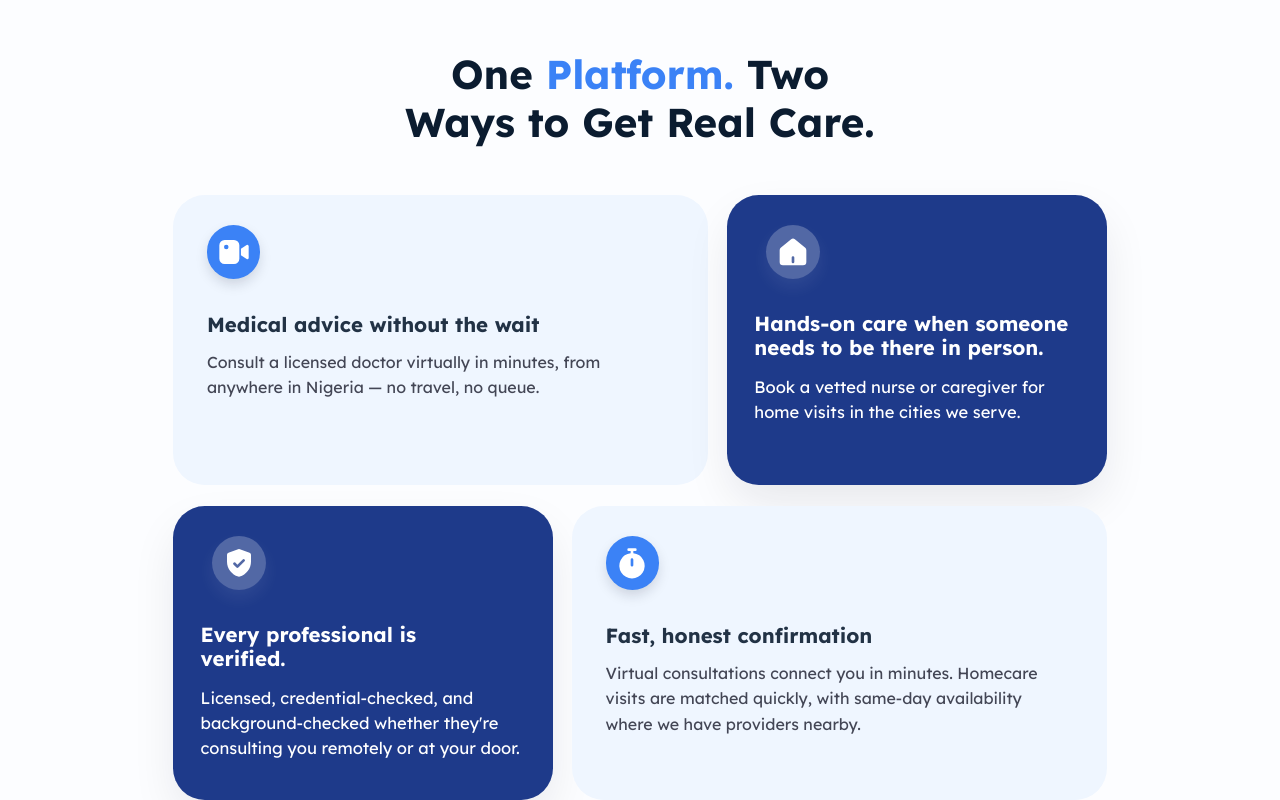
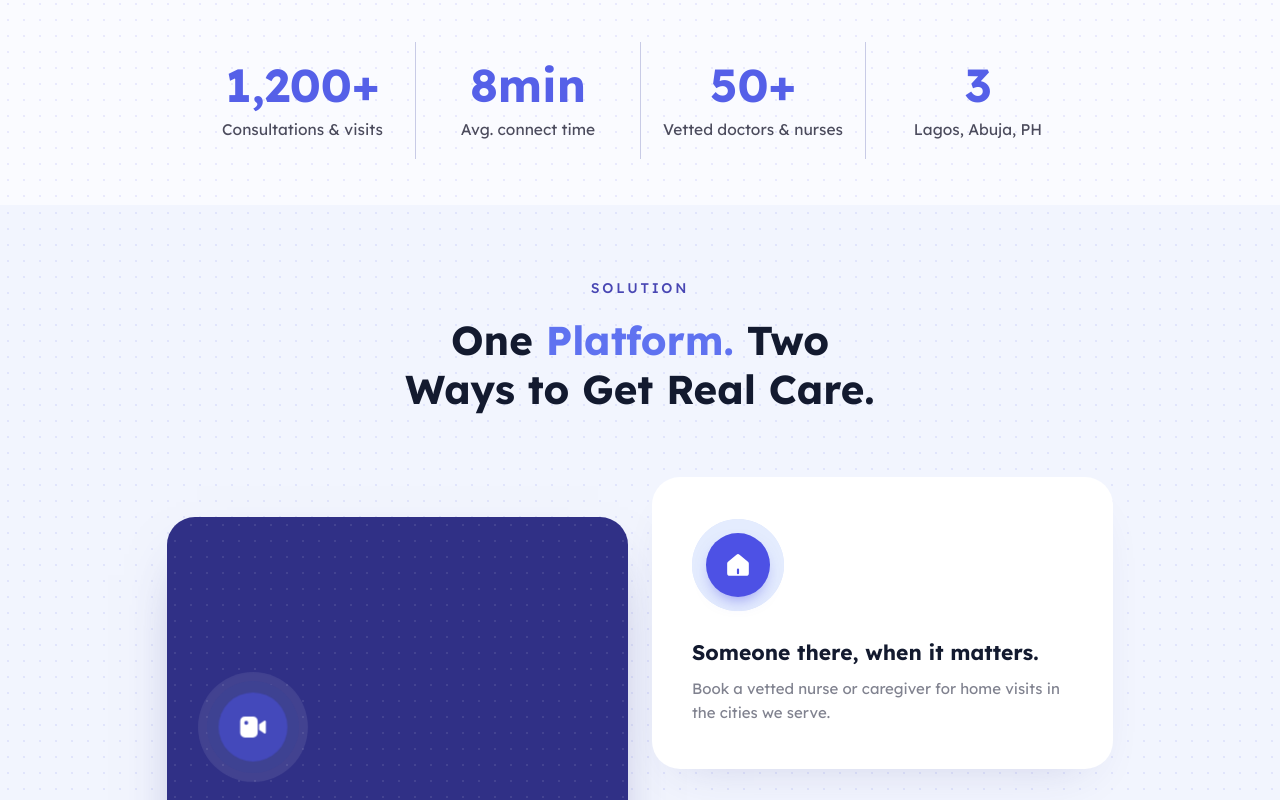
Before and after one commit to akordonald15-hue/telehealthapp-frontend, a Next.js app: page / in a window 1280 px wide. Shown: the part 1020-1820 px from the top of the page. Built offline with nearby package versions, Linux system fonts and the light colour scheme.

Commit message:
added platform statistics section and solution section

```diff
--- a/src/components/marketing/landing-page.tsx
+++ b/src/components/marketing/landing-page.tsx
@@ -22,8 +22,20 @@ function TikTokIcon({ className }: { className?: string }) {
 import { BrandLockup } from "@/components/brand/brand-lockup";
 import { HeroSlideshow } from "@/components/marketing/hero-slideshow";
 import { MarketingHeader } from "@/components/marketing/marketing-header";
-import { doctors, footerLinks, howItWorksSteps, platformHighlights, trustItems } from "@/features/marketing/data";
+import { PingBadge } from "@/components/marketing/ping-badge";
+import { PlatformStats } from "@/components/marketing/platform-stats";
+import {
+  doctors,
+  footerLinks,
+  howItWorksSteps,
+  platformHighlights,
+  trustItems,
+} from "@/features/marketing/data";
 import { BRAND_NAME, BRAND_SUPPORT_EMAIL } from "@/lib/brand";
+import { cn } from "@/lib/utils";
+
+/** The hero's dot grid (16px pitch) as faint indigo dots, for the light sections that follow it. */
+const LIGHT_DOTS = "bg-[radial-gradient(rgb(78_82_229/0.1)_1px,transparent_1.4px)] bg-[size:16px_16px]";
 
 const homeCareChips = ["Mother & baby care", "Elderly care", "Postnatal care", "General homecare"];
 const stepIcons = [Calendar, Stethoscope, Sparkles, MessageCircle];
@@ -38,7 +50,7 @@ export function LandingPage() {
         {/* Hero */}
         <section className="lp-scale bg-white px-[7px] pb-[3px] pt-[7px]">
           <div className="relative overflow-hidden rounded-[18.5px] bg-[linear-gradient(180deg,#4E52E5_0%,#6070EA_35%,#86A2F5_100%)] pt-[163.5px] text-center max-lg:px-4 max-lg:pt-[104px]">
-            {/* Dot grid. The concentric arcs are baked into the team cutouts. */}
+            {/* Dot grid. The circles behind the team are drawn by HeroSlideshow. */}
             <div
               aria-hidden
               className="pointer-events-none absolute inset-0 bg-[radial-gradient(rgb(255_255_255/0.22)_1px,transparent_1.4px)] bg-[size:16px_16px]"
@@ -48,25 +60,26 @@ export function LandingPage() {
           </div>
         </section>
 
-        {/* Platform — one platform, two ways to get care */}
-        <section id="services" className="lp-scale bg-[#FCFDFF] px-4 pb-24 pt-[53.9px]">
-          <h2 className="text-center text-[40.25px] font-bold leading-[48.2px] text-[#0b1c30] max-sm:text-[30px] max-sm:leading-[1.2]">
-            One <span className="text-[#3B82F6]">Platform.</span> Two
+        <section aria-label={`${BRAND_NAME} in numbers`} className={`lp-scale bg-[#FAFBFF] px-4 py-[46px] ${LIGHT_DOTS}`}>
+          <PlatformStats />
+        </section>
+
+        <section id="services" className={`lp-scale bg-[#F2F5FE] px-4 pb-[104px] pt-[72px] ${LIGHT_DOTS}`}>
+          <p className="text-center text-[14px] font-medium uppercase tracking-[0.2em] text-[#4846B3]">Solution</p>
+          <h2 className="mt-[16px] text-center text-[40.25px] font-bold leading-[48.2px] text-[#131A2F] max-sm:text-[30px] max-sm:leading-[1.2]">
+            One <span className="text-[#5F72F0]">Platform.</span> Two
             <br className="max-sm:hidden" /> Ways to Get Real Care.
           </h2>
 
-          <div className="mx-auto mt-[48.6px] w-[934px] max-w-full space-y-[20.5px]">
-            <div className="grid gap-[18.5px] md:grid-cols-[535.8fr_380.5fr]">
-              <PlatformCard highlight={advice} className="md:min-h-[290.4px]" />
-              <PlatformCard highlight={homeVisits} className="md:min-h-[290.4px]" />
+          <div className="mx-auto mt-[64px] grid w-[946px] max-w-full gap-[24px] md:grid-cols-2 md:items-center">
+            <div className="flex flex-col gap-[40px] max-md:contents">
+              <SolutionCard highlight={advice} tall pingDelay={0} className="max-md:order-1" />
+              <SolutionCard highlight={confirmation} tall pingDelay={1.2} className="max-md:order-4" />
             </div>
-            <div className="grid gap-[18.5px] md:grid-cols-[380.5fr_535.8fr]">
-              <PlatformCard highlight={verified} className="md:min-h-[290.4px]" titleWidthClassName="max-w-[300px]" />
-              <PlatformCard highlight={confirmation} className="md:min-h-[290.4px]" />
-            </div>
-            {/* Same width as the wide cards above, offset as in the design (not exactly centred) */}
-            <div className="md:ml-[22.53%] md:w-[57.37%]">
-              <PlatformCard highlight={pricing} className="md:min-h-[248px]" />
+            <div className="flex flex-col gap-[36px] max-md:contents">
+              <SolutionCard highlight={homeVisits} pingDelay={0.4} className="max-md:order-2" />
+              <SolutionCard highlight={verified} pingDelay={0.8} className="max-md:order-3" />
+              <SolutionCard highlight={pricing} pingDelay={1.6} className="max-md:order-5" />
             </div>
           </div>
         </section>
@@ -590,52 +603,41 @@ export function LandingPage() {
   );
 }
 
-function PlatformCard({
+/**
+ * A Solution card. Light cards are white; the dark one carries the hero's dot grid in light dots.
+ * Tall cards (the left column) sit their content at the bottom, as in the design. `pingDelay`
+ * offsets the icon's ping (seconds) so the cards ping one after another.
+ */
+function SolutionCard({
   highlight,
-  className = "",
-  titleWidthClassName,
+  tall = false,
+  pingDelay = 0,
+  className,
 }: {
   highlight: (typeof platformHighlights)[number];
+  tall?: boolean;
+  pingDelay?: number;
   className?: string;
-  /** Replaces the default title text-box width. */
-  titleWidthClassName?: string;
 }) {
   const { title, text, icon: Icon, tone } = highlight;
   const dark = tone === "dark";
-  const titleWidth = titleWidthClassName ?? (dark ? "max-w-[330px]" : "max-w-[444px]");
 
-  // Text boxes are narrower than the cards so lines break where the design breaks them.
   return (
     <article
-      className={`rounded-[31.8px] pb-10 ${
+      className={cn(
+        "flex flex-col rounded-[28px] px-[40px] max-sm:px-[28px]",
+        tall ? "justify-end pb-[56px] pt-[48px] md:min-h-[426px]" : "pb-[44px] pt-[42px]",
         dark
-          ? "bg-[#1E3A8A] pl-[27.5px] pr-5 pt-[30.2px] shadow-[0_20px_48px_-6px_rgba(15,23,42,0.1)]"
-          : "bg-[#EFF6FF] px-[33.9px] pt-[30.7px]"
-      } ${className}`}
+          ? "bg-[#303086] bg-[radial-gradient(rgb(255_255_255/0.09)_1px,transparent_1.4px)] bg-[size:16px_16px] shadow-[0_28px_60px_-30px_rgba(48,48,134,0.6)]"
+          : "bg-white shadow-[0_22px_48px_-28px_rgba(48,48,134,0.2)]",
+        className,
+      )}
     >
-      <span
-        className={`flex items-center justify-center rounded-full text-white ${
-          dark
-            ? "ml-[11.8px] h-[54px] w-[54px] bg-white/[0.23] shadow-[0_8px_18px_rgba(255,255,255,0.08)]"
-            : "h-[53.5px] w-[53.5px] bg-[#3B82F6] shadow-[0_6px_14px_-2px_rgba(15,23,42,0.18)]"
-        }`}
-      >
-        <Icon className="h-8 w-8" />
-      </span>
-      <h3
-        className={`text-[20.45px] font-bold leading-[23.6px] ${titleWidth} ${
-          dark ? "mt-[33.5px] text-white" : "mt-[34.5px] text-[#223245]"
-        }`}
-      >
-        {title}
-      </h3>
-      <p
-        className={`${
-          dark ? "mt-[14px] max-w-[330px] text-[16.5px] leading-[25px] text-white" : "mt-[13px] max-w-[444px] text-base leading-[25.4px] text-[#434655]"
-        }`}
-      >
-        {text}
-      </p>
+      <PingBadge dark={dark} delay={pingDelay}>
+        <Icon className="h-[26px] w-[26px]" />
+      </PingBadge>
+      <h3 className={cn("mt-[28px] text-[21px] font-bold leading-[1.25]", dark ? "text-white" : "text-[#131A2F]")}>{title}</h3>
+      <p className={cn("mt-[12px] max-w-[372px] text-[15px] leading-[24px]", dark ? "text-white/85" : "text-[#80828F]")}>{text}</p>
     </article>
   );
 }
--- /dev/null
+++ b/src/components/marketing/ping-badge.tsx
@@ -0,0 +1,50 @@
+"use client";
+
+import { useGSAP } from "@gsap/react";
+import gsap from "gsap";
+import { ScrollTrigger } from "gsap/ScrollTrigger";
+import { useRef, type ReactNode } from "react";
+
+import { cn } from "@/lib/utils";
+
+gsap.registerPlugin(useGSAP, ScrollTrigger);
+export function PingBadge({ dark = false, delay = 0, children }: { dark?: boolean; delay?: number; children: ReactNode }) {
+  const rootRef = useRef<HTMLSpanElement>(null);
+
+  useGSAP(
+    () => {
+      if (window.matchMedia("(prefers-reduced-motion: reduce)").matches) {
+        return;
+      }
+
+      const ping = gsap
+        .timeline({ repeat: -1, repeatDelay: 2.4, delay, paused: true })
+        .fromTo("[data-ping]", { scale: 1, opacity: 0.8 }, { scale: 1.45, opacity: 0, duration: 1.4, ease: "power2.out" }, 0)
+        .to("[data-ping-core]", { scale: 1.08, duration: 0.18, ease: "power2.out", yoyo: true, repeat: 1 }, 0);
+
+      ScrollTrigger.create({
+        trigger: rootRef.current,
+        start: "top bottom",
+        end: "bottom top",
+        onToggle: (self) => (self.isActive ? ping.play() : ping.pause()),
+      });
+    },
+    { scope: rootRef },
+  );
+
+  return (
+    <span ref={rootRef} className="relative flex h-[92px] w-[92px] shrink-0 items-center justify-center">
+      <span data-ping aria-hidden className={cn("absolute inset-0 rounded-full opacity-0", dark ? "bg-white/20" : "bg-[#D3DEFC]")} />
+      <span aria-hidden className={cn("absolute inset-0 rounded-full", dark ? "bg-[#3E4292]" : "bg-[#E4ECFE]")} />
+      <span
+        data-ping-core
+        className={cn(
+          "relative flex h-[64px] w-[64px] items-center justify-center rounded-full text-white",
+          dark ? "bg-[#4449BB]" : "bg-[#4D51E5] shadow-[0_8px_16px_-6px_rgba(77,81,229,0.55)]",
+        )}
+      >
+        {children}
+      </span>
+    </span>
+  );
+}
--- /dev/null
+++ b/src/components/marketing/platform-stats.tsx
@@ -0,0 +1,63 @@
+"use client";
+
+import { useGSAP } from "@gsap/react";
+import gsap from "gsap";
+import { ScrollTrigger } from "gsap/ScrollTrigger";
+import { useRef } from "react";
+
+import { platformStats } from "@/features/marketing/data";
+
+gsap.registerPlugin(useGSAP, ScrollTrigger);
+
+const formatNumber = new Intl.NumberFormat("en-US").format;
+export function PlatformStats() {
+  const rootRef = useRef<HTMLDListElement>(null);
+
+  useGSAP(
+    () => {
+      if (window.matchMedia("(prefers-reduced-motion: reduce)").matches) {
+        return;
+      }
+
+      gsap.utils.toArray<HTMLElement>("[data-count]").forEach((number, index) => {
+        const counter = { value: 0 };
+        number.textContent = formatNumber(0);
+        gsap.to(counter, {
+          value: Number(number.dataset.count),
+          duration: 1.8,
+          delay: index * 0.12,
+          ease: "power3.out",
+          snap: { value: 1 },
+          onUpdate: () => {
+            number.textContent = formatNumber(counter.value);
+          },
+          scrollTrigger: { trigger: rootRef.current, start: "top 85%", once: true },
+        });
+      });
+    },
+    { scope: rootRef },
+  );
+
+  return (
+    <dl ref={rootRef} className="mx-auto grid w-[900px] max-w-full grid-cols-2 gap-y-6 md:grid-cols-4">
+      {platformStats.map((stat) => (
+        <div
+          key={stat.label}
+          className="flex flex-col-reverse items-center justify-end py-[20px] text-center md:border-l md:border-[#C8CBE6] md:first:border-l-0"
+        >
+          <dt className="mt-[12px] text-[15.5px] leading-tight text-[#4B4B5C] max-sm:text-[14px]">{stat.label}</dt>
+          <dd className="text-[46px] font-bold leading-none tabular-nums text-[#5560E8] max-sm:text-[36px]">
+            <span className="sr-only">
+              {formatNumber(stat.value)}
+              {stat.suffix}
+            </span>
+            <span aria-hidden="true">
+              <span data-count={stat.value}>{formatNumber(stat.value)}</span>
+              {stat.suffix}
+            </span>
+          </dd>
+        </div>
+      ))}
+    </dl>
+  );
+}
--- a/src/features/marketing/data.ts
+++ b/src/features/marketing/data.ts
@@ -3,9 +3,9 @@ import type { ComponentType } from "react";
 
 import {
   BanknoteSolidIcon,
+  FastForwardSolidIcon,
   HouseSolidIcon,
-  ShieldCheckSolidIcon,
-  StopwatchSolidIcon,
+  IdCardsSolidIcon,
   VideoSolidIcon,
 } from "@/components/marketing/marketing-icons";
 
@@ -14,8 +14,14 @@ export const marketingNavItems = [
   { label: "Services", href: "#services" },
   { label: "How It Works", href: "#how-it-works" },
   { label: "Why Caretekk", href: "#trust" },
-  // No FAQ section exists yet — placeholder anchor.
   { label: "FAQ", href: "#faq" },
+];
+
+export const platformStats: Array<{ value: number; suffix: string; label: string }> = [
+  { value: 1200, suffix: "+", label: "Consultations & visits" },
+  { value: 8, suffix: "min", label: "Avg. connect time" },
+  { value: 50, suffix: "+", label: "Vetted doctors & nurses" },
+  { value: 3, suffix: "", label: "Lagos, Abuja, PH" },
 ];
 
 export const platformHighlights: Array<{
@@ -28,24 +34,24 @@ export const platformHighlights: Array<{
     title: "Medical advice without the wait",
     text: "Consult a licensed doctor virtually in minutes, from anywhere in Nigeria — no travel, no queue.",
     icon: VideoSolidIcon,
-    tone: "light",
+    tone: "dark",
   },
   {
-    title: "Hands-on care when someone needs to be there in person.",
+    title: "Someone there, when it matters.",
     text: "Book a vetted nurse or caregiver for home visits in the cities we serve.",
     icon: HouseSolidIcon,
-    tone: "dark",
+    tone: "light",
   },
   {
     title: "Every professional is verified.",
     text: "Licensed, credential-checked, and background-checked whether they're consulting you remotely or at your door.",
-    icon: ShieldCheckSolidIcon,
-    tone: "dark",
+    icon: IdCardsSolidIcon,
+    tone: "light",
   },
   {
     title: "Fast, honest confirmation",
     text: "Virtual consultations connect you in minutes. Homecare visits are matched quickly, with same-day availability where we have providers nearby.",
-    icon: StopwatchSolidIcon,
+    icon: FastForwardSolidIcon,
     tone: "light",
   },
   {
```
Also changed, not shown: src/components/marketing/marketing-icons.tsx (+17 -0 lines).
